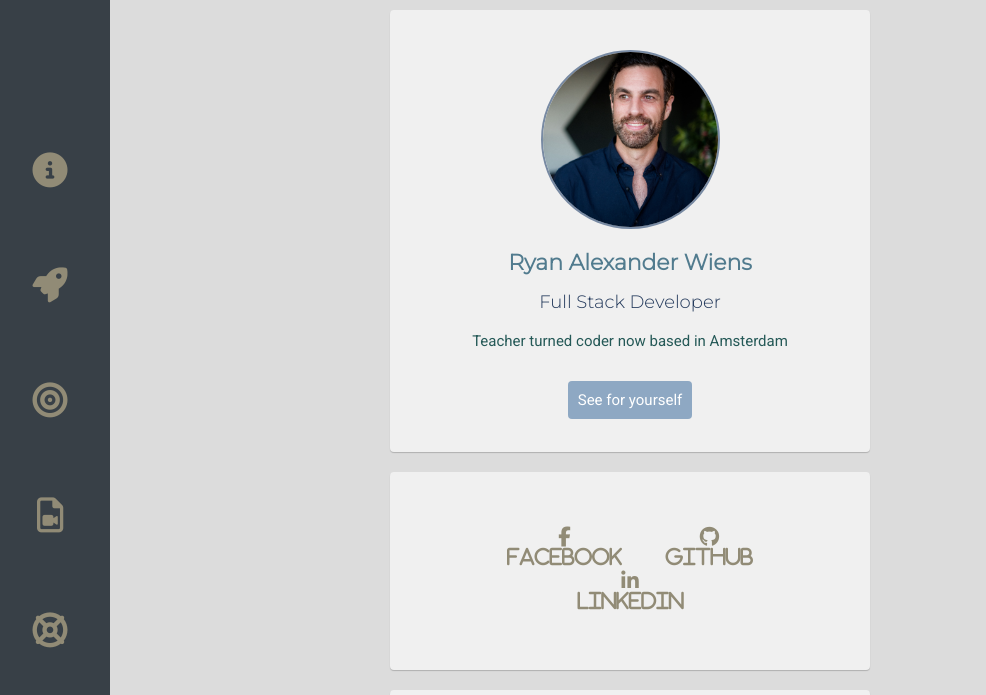
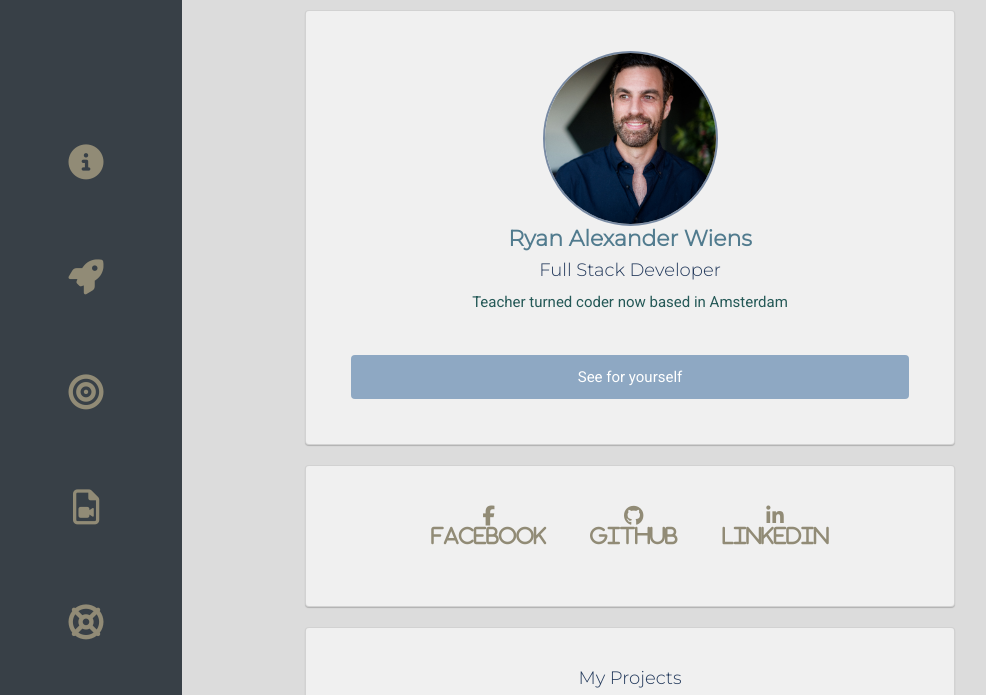
Before and after one commit to Ryan-Alexander-W/profile, a PHP site: page /index.html in a window 1280 px wide. Shown: the top 695 px of the page, without its empty margins (10-996 px from the left). Run offline with PHP 8.4, Linux system fonts and the light colour scheme; some libraries are stand-ins or nearby versions.

Commit message:
widen containers for large screen

```diff
--- /dev/null
+++ b/css/components/sidebar.css
@@ -0,0 +1,25 @@
+#sidebar {
+  background-color: #384047;
+  position: fixed;
+  left: 0px;
+  top: 0px;
+  bottom: 0px;
+  width: 120px;
+  text-align: center;
+  display: flex;
+  align-items: center;
+  justify-content: space-around;
+}
+
+#sidebar li{
+  font-size: 35px;
+  padding: 40px;
+  list-style: none;
+}
+
+#sidebar ul {
+  padding-left: 0px;
+}
+#page-content {
+  margin-left: 300px;
+}
--- a/style.css
+++ b/css/style.css
@@ -1,6 +1,5 @@
-/*'Montserrat', sans-serif;*/
-/*generic fonts and colors*/
-
+@import url("components/navbar.css");
+@import url("components/sidebar.css");
 
 .container {
   width: 500px;
@@ -88,27 +87,31 @@
 
 }
 
+
+
 .img-circle {
   border-radius: 50%;
 }
 
 
-.btn-blue {
+.button-blue {
   background-color: #8EA8C3;
   color: white;
   font-weight: 500;
   padding: 10px;
   border-radius: 4px;
   margin: 5px;
+  text-decoration: none;
 }
 
-.btn-blue:hover {
+.button-blue:hover {
   background-color: #918B76;
   color: white;
   font-weight: 500;
   padding: 11px;
   border-radius: 4px;
   margin: 5px;
+  text-decoration: none;
 }
 
 .list-inline {
@@ -142,31 +145,7 @@
 }
 
 
-#sidebar {
-  background-color: #384047;
-  position: fixed;
-  left: 0px;
-  top: 0px;
-  bottom: 0px;
-  width: 120px;
-  text-align: center;
-  display: flex;
-  align-items: center;
-  justify-content: space-around;
-}
 
-#sidebar li{
-  font-size: 35px;
-  padding: 40px;
-  list-style: none;
-}
-
-#sidebar ul {
-  padding-left: 0px;
-}
-#page-content {
-  margin-left: 300px;
-}
 
 
 .card .fa:hover {
@@ -200,12 +179,24 @@
   width: 35%;
 }
 
+@media (min-width: 961px) {
+.container {
+    width: 700px;
+  }
+
+   #sidebar {
+    width: 15%;
+  }
+
+}
 
 @media (max-width: 960px) {
   /* For a screen < 960px, this CSS will be read */
   .container {
     width: 500px;
   }
+
+
 }
 @media (max-width: 720px) {
   /* For a screen < 720px, this CSS will be read */
@@ -227,26 +218,22 @@
     display:none !important;
   }
   .list-inline li i {
-    font-size: 15px;
+    font-size: 20px;
   }
+
   #movies {
     font-weight: 300;
-    font-size: 10px;
+    font-size: 15px;
     line-height: 1.6em;
   }
-  #movies {
-    font-weight: 300;
-    font-size: 10px;
-    line-height: 1.6em;
-  }
+
   #movies img {
     width: 100%;
 
 }
-.list-inline li i {
-    font-size: 12px;
-}
+
 .card {
   margin: 2px;
 }
+
 }
--- a/index.html
+++ b/index.html
@@ -1,17 +1,30 @@
 <!DOCTYPE html>
 <html lang="en">
 <head>
+  <link rel="stylesheet" href="https://maxcdn.bootstrapcdn.com/bootstrap/4.0.0-alpha.5/css/bootstrap.min.css" integrity="sha384-Zug+QiDoJOrZ5t4lssLdxGhVrurbmBWopoEl+M6BdEfwnCJZtKxi1KgxUyJq13dy" crossorigin="anonymous">
+
+
+<!--
+   <link href="http://maxcdn.bootstrapcdn.com/font-awesome/4.2.0/css/font-awesome.min.css" rel="stylesheet"> -->
   <script src="https://use.fontawesome.com/749a033653.js"></script>
 <!-- <link href="https://use.fontawesome.com/releases/v5.0.3/css/all.css" rel="stylesheet">
 -->
+<!-- <link rel="import" href="layouts/partials/navbar.html">
+ -->
 
-  <link rel="stylesheet" href="style.css">
+
+<link rel="stylesheet" href="css/style.css">
 <link href="https://fonts.googleapis.com/css?family=Montserrat:300|Roboto:100i,400" rel="stylesheet">
 <meta charset="utf-8">
-  <meta name ="viewport" content="width=device-width, intial-scale=1.0">
+<meta name="viewport" content="width=device-width, initial-scale=1, shrink-to-fit=no">
 <title>Ryan's Profile Page</title>
 </head>
 <body>
+
+
+
+
+
 <div id="sidebar">
   <ul>
     <li>
@@ -44,11 +57,11 @@
 <div class="container">
   <!-- Profile Card -->
   <div class="card text-center" id="summary">
-      <img src="images/ryan_profile_resizeimage.jpg" alt="Ryan Wiens" width="200" id="img-profile" class="img-circle">
+    <img src="images/ryan_profile_resizeimage.jpg"  alt="Ryan Wiens" width="200" id="img-profile" class="img-circle img-responsive" style="margin:0 auto;">
     <h1>Ryan Alexander Wiens </h1>
     <h2>Full Stack Developer</h2>
     <p class="summary-text">Teacher turned coder now based in Amsterdam</p>
-      <a href="#projects" class="btn-blue">See for yourself</a>
+    <a href="#projects" class="button-blue">See for yourself</a>
     <!-- Social profile cards -->
 
   </div>
@@ -117,6 +130,7 @@
 
 
 
+
 <!-- Favorite Movies -->
 <div class="card text-center" id="favorite-movies">
   <h2>My Favorite Movies</h2>
@@ -171,5 +185,9 @@
   </ul>
 </div>
 </div>
+
+<script src="https://code.jquery.com/jquery-3.2.1.slim.min.js" integrity="sha384-KJ3o2DKtIkvYIK3UENzmM7KCkRr/rE9/Qpg6aAZGJwFDMVNA/GpGFF93hXpG5KkN" crossorigin="anonymous"></script>
+<script src="https://cdnjs.cloudflare.com/ajax/libs/popper.js/1.12.9/umd/popper.min.js" integrity="sha384-ApNbgh9B+Y1QKtv3Rn7W3mgPxhU9K/ScQsAP7hUibX39j7fakFPskvXusvfa0b4Q" crossorigin="anonymous"></script>
+<script src="https://maxcdn.bootstrapcdn.com/bootstrap/4.0.0-beta.3/js/bootstrap.min.js" integrity="sha384-a5N7Y/aK3qNeh15eJKGWxsqtnX/wWdSZSKp+81YjTmS15nvnvxKHuzaWwXHDli+4" crossorigin="anonymous"></script>
 </body>
 </html>
--- /dev/null
+++ b/layouts/partials/navbar.html
@@ -0,0 +1,5 @@
+<nav class="navbar navbar-expand-sm">
+  <div class="container">
+    <a class="navbar-brand" href="#">Navbar</a>
+  </div>
+</nav>
```
Also changed, not shown: css/components/navbar.css (added). Lines whose indentation alone changed are shown as unchanged.
